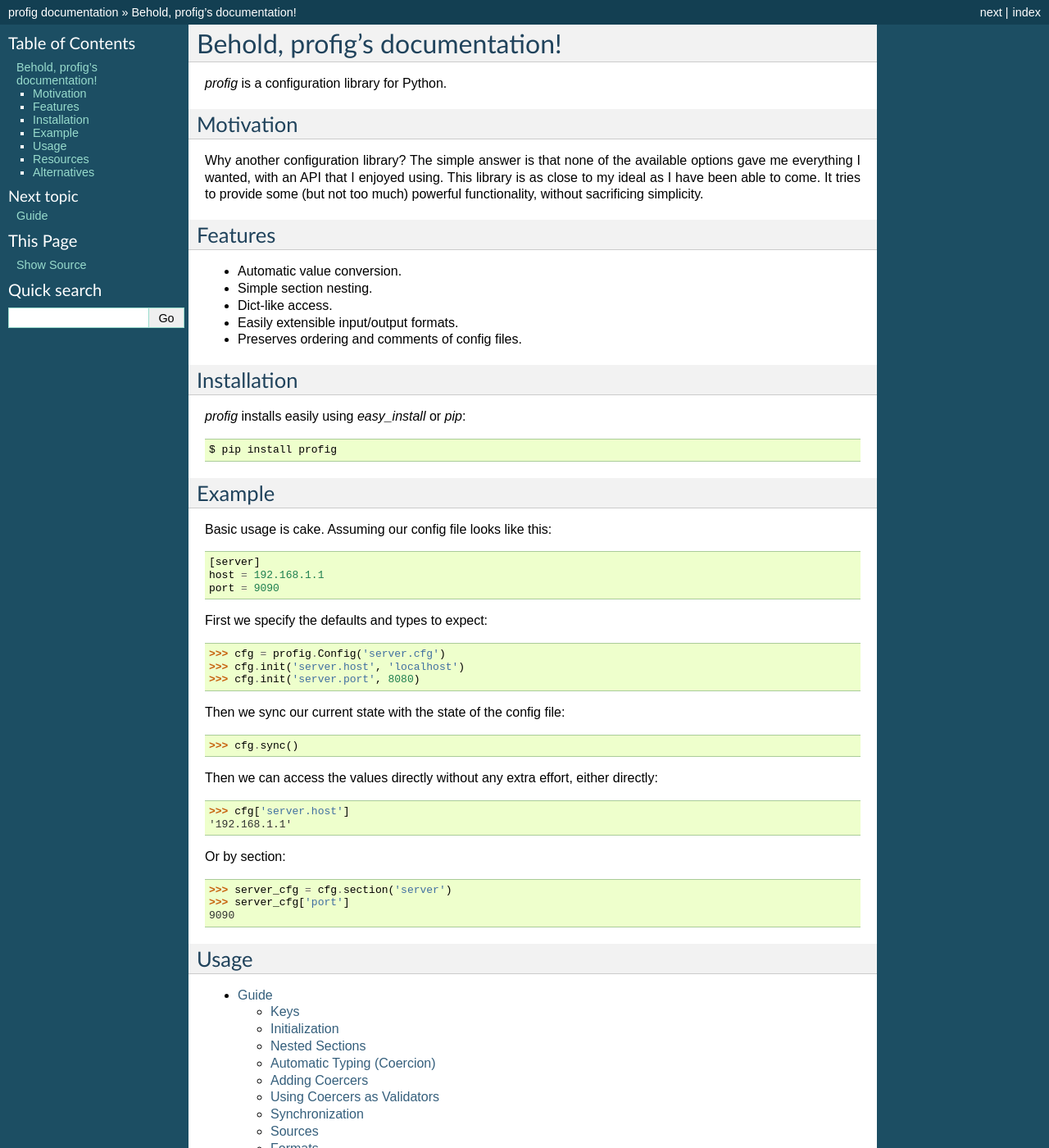
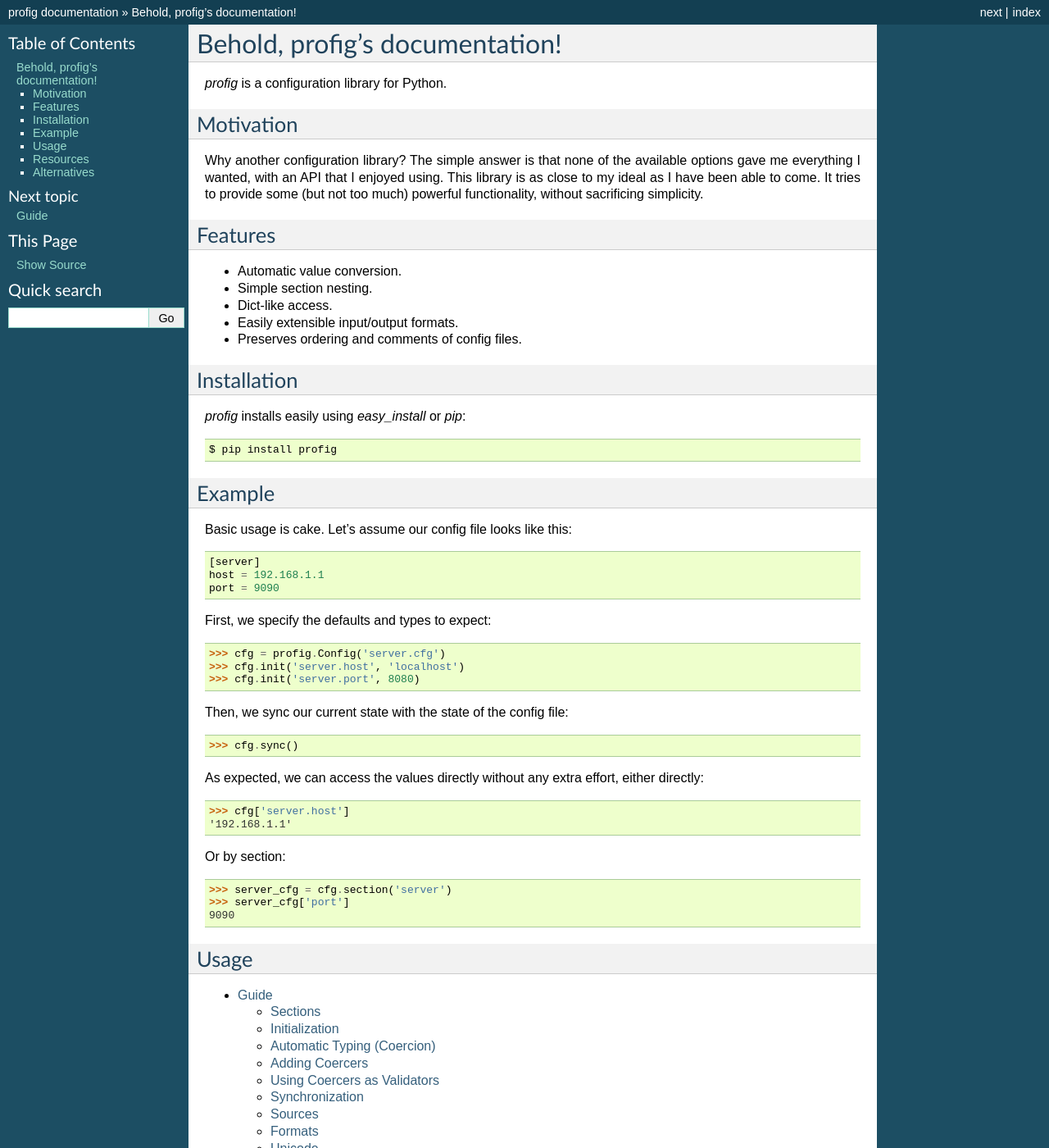
Before and after one commit to dhagrow/profig, a Sphinx documentation site: the page built from docs/index.txt, in a window 1280 px wide and 1400 px high. Shown: the whole window at 82% size. Built offline with Sphinx 7.4.7, drawn with Linux system fonts in a browser that asks for light colours; the version number could not be read and is left out.

Commit message:
docs: updated
--HG--
rename : docs/usage.txt => docs/guide.txt

```diff
--- a/docs/index.txt
+++ b/docs/index.txt
@@ -34,23 +34,23 @@
 Example
 -------
 
-Basic usage is cake. Assuming our config file looks like this::
+Basic usage is cake. Let's assume our config file looks like this::
 
     [server]
     host = 192.168.1.1
     port = 9090
 
-First we specify the defaults and types to expect::
+First, we specify the defaults and types to expect::
 
     >>> cfg = profig.Config('server.cfg')
     >>> cfg.init('server.host', 'localhost')
     >>> cfg.init('server.port', 8080)
 
-Then we sync our current state with the state of the config file::
+Then, we sync our current state with the state of the config file::
 
     >>> cfg.sync()
 
-Then we can access the values directly without any extra effort, either
+As expected, we can access the values directly without any extra effort, either
 directly::
 
     >>> cfg['server.host']
```
Also changed, not shown: other parts of docs/index.txt (+1 -1 lines), docs/guide.txt (renamed from docs/usage.txt, +35 -30 lines), docs/recipes.txt (+9 -2 lines).
